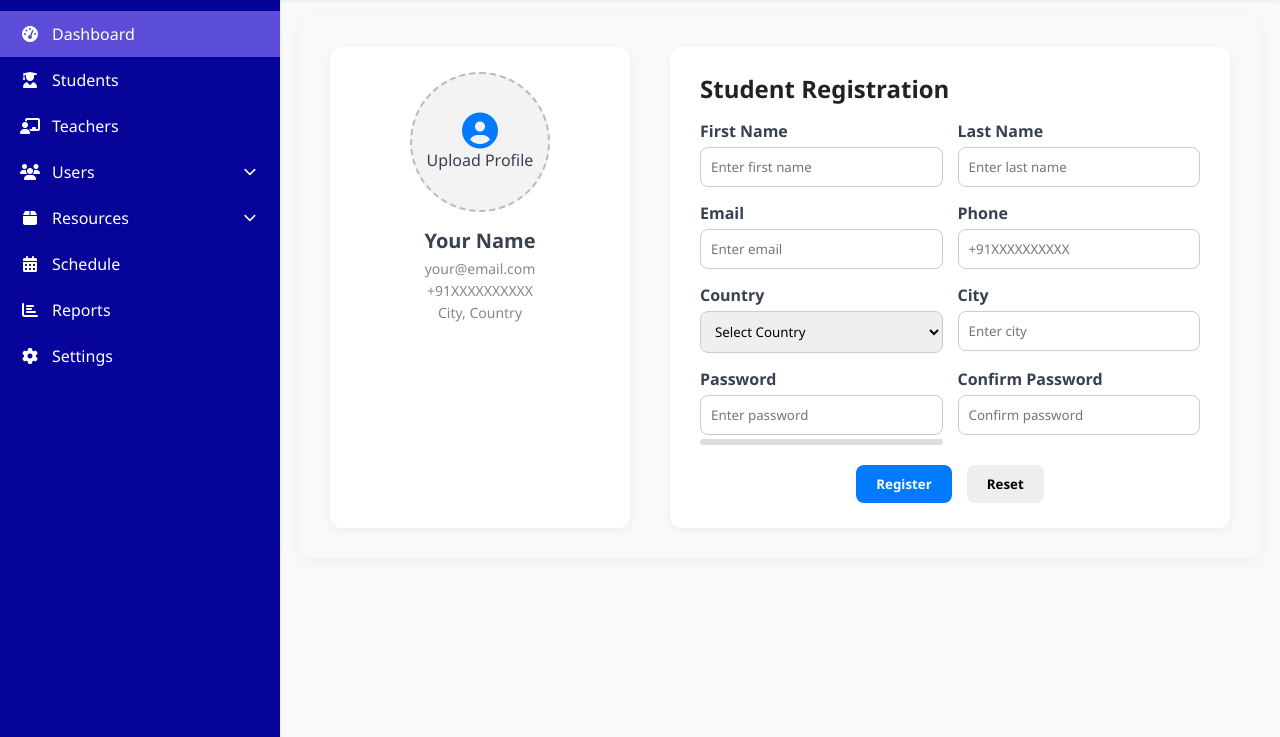
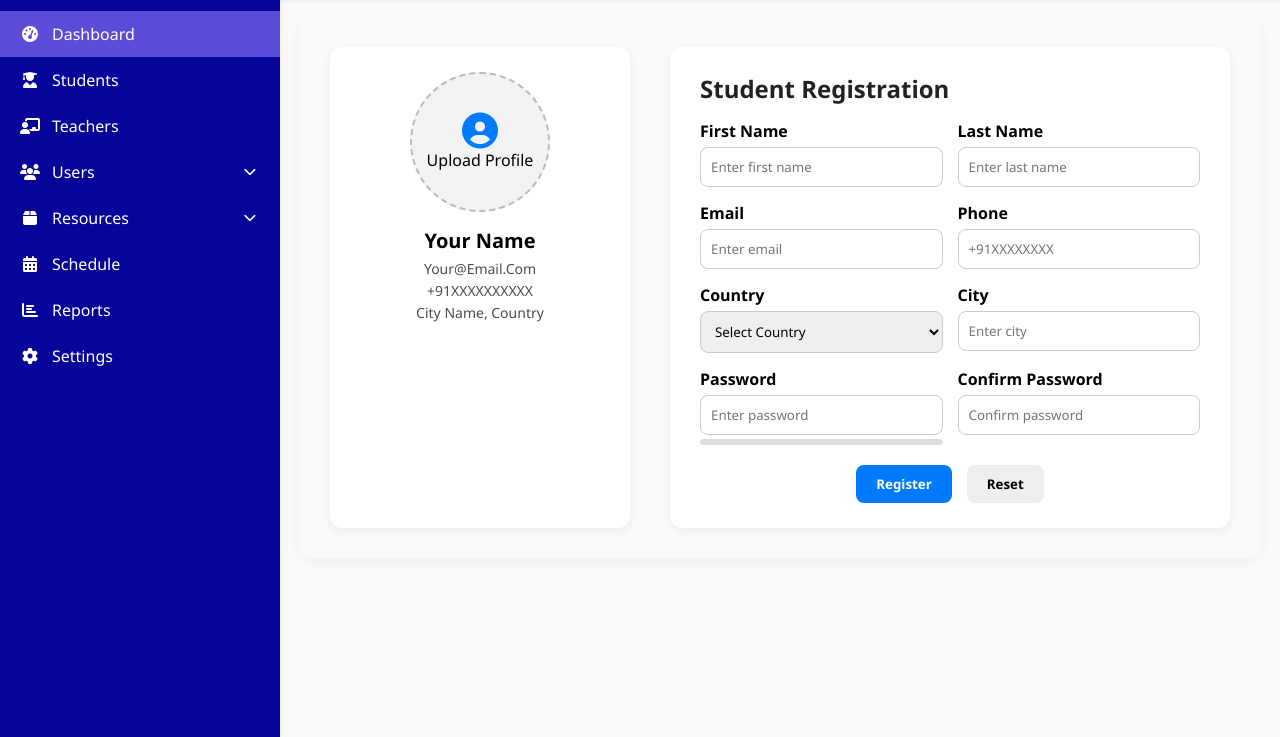
Before and after one commit to website-collab/admin_dashboard, a plain HTML site: page profile.html in a window 1280 px wide. Shown: the part 63-800 px from the top of the page. Drawn offline with Linux system fonts and the light colour scheme.

Commit message:
edit profile login build

```diff
--- a/profile.html
+++ b/profile.html
@@ -127,18 +127,18 @@
   <div class="preview-section">
     <div class="profile-preview-box">
       <img id="profilePreview" src="" alt="Profile" class="profile-preview" />
-      <div id="uploadPlaceholder" class="upload-placeholder">
+      <div id="uploadPlaceholder" class="upload-placeholder ">
         <i class="fa-solid fa-user-circle"></i>
-        <p>Upload Profile</p>
+        <p style="color: black;">Upload Profile</p>
       </div>
       <input type="file" id="profilePicInput" accept="image/*" hidden />
     </div>
 
     <div class="profile-info">
-      <h3 id="previewName">Your Name</h3>
-      <p id="previewEmail">your@email.com</p>
-      <p id="previewPhone">+91XXXXXXXXXX</p>
-      <p id="previewLocation">City, Country</p>
+      <h3 style="text-transform: capitalize; color: black;" id="previewName">Your Name</h3>
+      <p style="text-transform: capitalize; color: black;" id="previewEmail">your@email.com</p>
+      <p style=" color: black;" id="previewPhone">+91XXXXXXXXXX</p>
+      <p style="text-transform: capitalize; color: black;" id="previewLocation">City Name, Country </p>
     </div>
 
     <div id="successMessage" class="success-message">✅ Registration Successful!</div>
@@ -170,7 +170,7 @@
 
         <div class="form-group">
           <label>Phone</label>
-          <input type="text" id="phone" class="form-input" placeholder="+91XXXXXXXXXX" />
+          <input type="text" id="phone" class="form-input" placeholder="+91XXXXXXXX" />
           <small id="phoneError" class="error-message">Invalid phone number</small>
         </div>
 
--- a/style/style.css
+++ b/style/style.css
@@ -1675,6 +1675,7 @@ h1 {
 .form-group label {
   font-weight: 600;
   margin-bottom: 5px;
+  color: black;
 }
 
 .form-input {
```
Also changed, not shown: logic/main.js (+3 -5 lines), students.html (+1 -1 lines).
